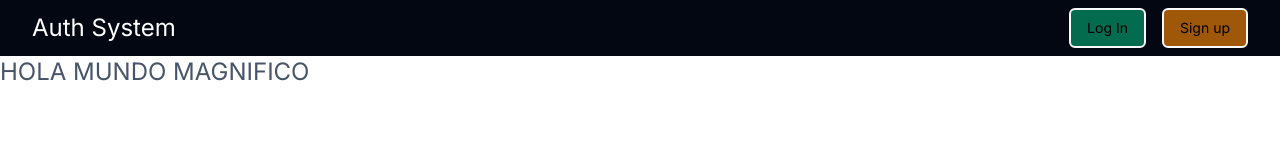
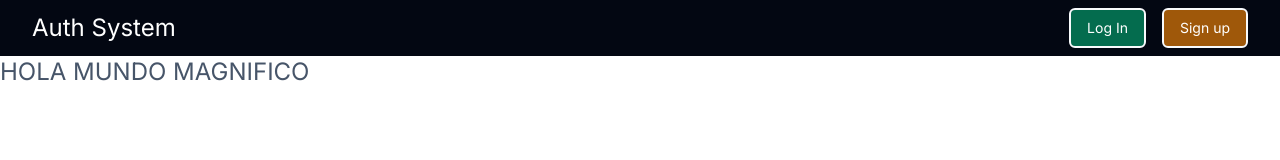
Before and after one commit to carlosdlacoste/redux-auth-app, a Next.js app: page / in a window 1280 px wide. Shown: the top 160 px of the page. Built offline with nearby package versions, Linux system fonts and the light colour scheme.

Commit message:
Fix issue with split execution before the profile component receive the data and add color with to buttons text in the navbar

```diff
--- a/src/app/profile/[id]/page.jsx
+++ b/src/app/profile/[id]/page.jsx
@@ -12,11 +12,12 @@ const Profile = ({params}) => {
         dispatch(getUserByID(params))
     }, [])
 
+
     return(
         <>
             <div className="flex h-screen flex-col justify-center items-center px-6 py-12 lg:px-8">
                 <div className="mb-7 pb-2">
-                    <h3 className="text-2xl font-bold color-change">Bienvenido {user.fullName.split(' ')[0]}!</h3>
+                    <h3 className="text-2xl font-bold color-change">Bienvenido {user && user.fullName ? user.fullName.split(' ')[0] : " "}!</h3>
                 </div>
                 <div className="w-full max-w-sm bg-white border border-gray-200 rounded-lg shadow dark:bg-gray-800 dark:border-gray-700">
                     <div className="flex flex-col items-center">
--- a/src/components/navbar.jsx
+++ b/src/components/navbar.jsx
@@ -24,15 +24,15 @@ const NavBar = () =>{
                             {!token ?
                             <>
                                 <Link href="/login">
-                                    <button className="bg-green-700 hover:bg-slate-300 py-2 px-4 rounded-md border-2 border-slate-50 text-sm">Log In</button>
+                                    <button className="bg-green-700 hover:bg-slate-300 py-2 px-4 rounded-md border-2 border-slate-50 text-sm text-white">Log In</button>
                                 </Link>
                                 <Link href="/signup">
-                                    <button className="bg-yellow-600 hover:bg-slate-300 py-2 px-4 rounded-md border-2 border-slate-50 text-sm">Sign up</button>
+                                    <button className="bg-yellow-600 hover:bg-slate-300 py-2 px-4 rounded-md border-2 border-slate-50 text-sm text-white">Sign up</button>
                                 </Link>
                             </>
                             :
                             <>
-                                    <button className="bg-red-700 hover:bg-slate-300 py-2 px-4 rounded-md border-2 border-slate-50 text-sm" onClick={handleLogOut}>Log Out</button>
+                                    <button className="bg-red-700 hover:bg-slate-300 py-2 px-4 rounded-md border-2 border-slate-50 text-sm text-white" onClick={handleLogOut}>Log Out</button>
                             </>
 
                             }
```
